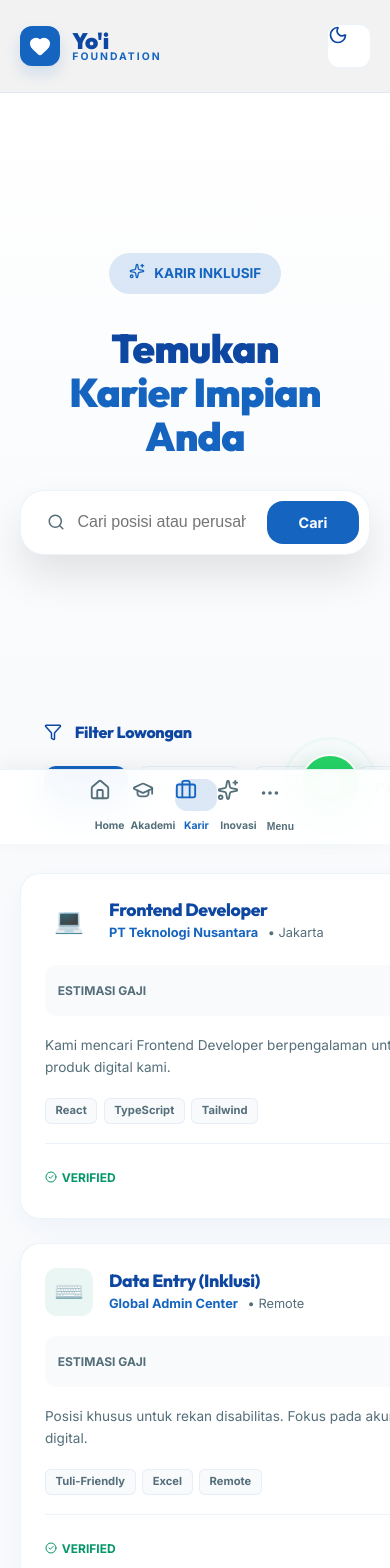
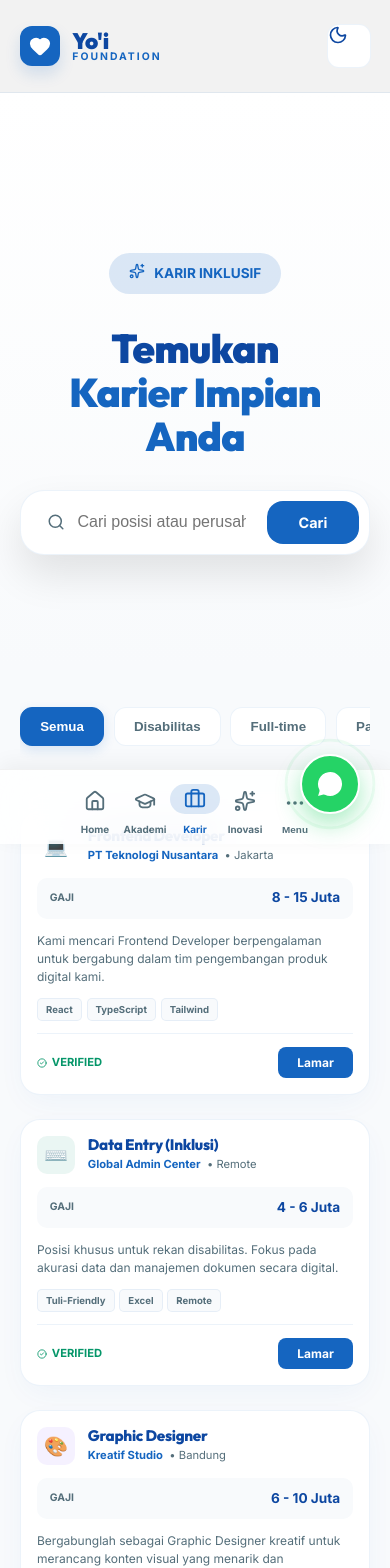
Before and after one commit to anhar-glicth/yoiapp, a React (Vite) app: page /lowongan in a window 390 px wide. Shown: the top 1568 px of the page. Built offline with nearby package versions, Linux system fonts and the light colour scheme.

Commit message:
feat: implement responsive Navbar and create LowonganKerja page structure

```diff
--- a/src/components/Navbar.jsx
+++ b/src/components/Navbar.jsx
@@ -287,18 +287,55 @@ const Navbar = () => {
         .drawer-link-item.active {
           background: var(--primary-glow); color: var(--primary); border-color: var(--primary);
         }
+        .mobile-bottom-nav {
+          position: fixed;
+          bottom: 0;
+          left: 0;
+          right: 0;
+          height: 75px;
+          background: rgba(255, 255, 255, 0.85);
+          backdrop-filter: blur(20px);
+          border-top: 1px solid rgba(0, 0, 0, 0.05);
+          z-index: 1000;
+          padding-bottom: env(safe-area-inset-bottom);
+        }
+        [data-theme='dark'] .mobile-bottom-nav {
+          background: rgba(15, 23, 42, 0.85);
+          border-top-color: rgba(255, 255, 255, 0.05);
+        }
         .mobile-nav-btn {
-          display: flex; flex-direction: column; align-items: center;
-          gap: 0.4rem; color: var(--text-muted); text-decoration: none;
-          background: none; border: none; font-weight: 700; font-size: 0.65rem;
+          flex: 1;
+          display: flex;
+          flex-direction: column;
+          align-items: center;
+          justify-content: center;
+          gap: 4px;
+          color: var(--text-muted);
+          text-decoration: none;
+          background: none;
+          border: none;
+          font-weight: 800;
+          font-size: 0.62rem;
+          transition: all 0.3s cubic-bezier(0.4, 0, 0.2, 1);
+          cursor: pointer;
         }
-        .mobile-nav-btn.active { color: var(--primary); }
+        .mobile-nav-btn.active {
+          color: var(--primary);
+        }
         .mobile-nav-btn .icon-wrap {
-          width: 42px; height: 32px; border-radius: 12px;
-          display: flex; alignItems: center; justifyContent: center;
+          width: 50px;
+          height: 30px;
+          border-radius: 100px;
+          display: flex;
+          align-items: center;
+          justify-content: center;
           transition: 0.3s;
+          margin-bottom: 2px;
         }
-        .mobile-nav-btn.active .icon-wrap { background: var(--primary-glow); }
+        .mobile-nav-btn.active .icon-wrap {
+          background: var(--primary-glow);
+          transform: translateY(-2px);
+        }
         @media (max-width: 900px) {
           .nav-links, .desktop-only { display: none !important; }
         }
--- a/src/pages/LowonganKerja.jsx
+++ b/src/pages/LowonganKerja.jsx
@@ -118,12 +118,11 @@ const LowonganKerja = () => {
         <div className="container">
           <div className="job-layout">
 
-            {/* Filter Sidebar */}
+            {/* Filter Sidebar - IMPROVED SWIPE */}
             <aside className="job-filter-sidebar">
-              <div className="glass-card" style={{ padding: '1.5rem' }}>
-                <h3 style={{ fontSize: '1rem', fontWeight: '800', marginBottom: '1.5rem', display: 'flex', alignItems: 'center', gap: '0.8rem' }} className="hide-on-mobile">
+              <div className="filter-header hide-on-mobile">
                 <Filter size={18} /> Filter Lowongan
-                </h3>
+              </div>
               <div className="filter-button-group">
                 {jobTypes.map(type => (
                   <button
@@ -135,10 +134,9 @@ const LowonganKerja = () => {
                   </button>
                 ))}
               </div>
-              </div>
             </aside>
 
-            {/* Job List - IMPROVED GRID TO PREVENT STACKING */}
+            {/* Job List - COMPACT CARDS */}
             <div className="job-grid-system">
               {filtered.map((job, i) => (
                 <motion.div
@@ -148,44 +146,44 @@ const LowonganKerja = () => {
                   viewport={{ once: true }}
                   transition={{ delay: i * 0.1 }}
                   className="glass-card job-card-premium"
-                  style={{ padding: '1.5rem', display: 'flex', flexDirection: 'column', gap: '1.2rem' }}
+                  style={{ padding: '1rem', display: 'flex', flexDirection: 'column', gap: '0.8rem' }}
                 >
-                  <div style={{ display: 'flex', gap: '1rem', alignItems: 'center' }}>
+                  <div style={{ display: 'flex', gap: '0.8rem', alignItems: 'center' }}>
                     <div style={{
-                      width: '48px', height: '48px', borderRadius: '12px', background: `${job.color}15`,
-                      color: job.color, display: 'flex', alignItems: 'center', justifyContent: 'center', fontSize: '1.5rem'
+                      width: '38px', height: '38px', borderRadius: '10px', background: `${job.color}15`,
+                      color: job.color, display: 'flex', alignItems: 'center', justifyContent: 'center', fontSize: '1.2rem'
                     }}>
                       {job.icon}
                     </div>
                     <div style={{ flex: 1 }}>
-                      <h3 style={{ fontSize: '1.1rem', fontWeight: '800', marginBottom: '0.2rem' }}>{job.title}</h3>
-                      <div style={{ display: 'flex', gap: '0.6rem', alignItems: 'center' }}>
-                        <span style={{ color: 'var(--primary)', fontWeight: '700', fontSize: '0.8rem' }}>{job.company}</span>
-                        <span style={{ color: 'var(--text-muted)', fontSize: '0.8rem' }}>• {job.location}</span>
+                      <h3 style={{ fontSize: '0.95rem', fontWeight: '800', marginBottom: '0.1rem', color: 'var(--text-main)' }}>{job.title}</h3>
+                      <div style={{ display: 'flex', gap: '0.4rem', alignItems: 'center', flexWrap: 'wrap' }}>
+                        <span style={{ color: 'var(--primary)', fontWeight: '700', fontSize: '0.7rem' }}>{job.company}</span>
+                        <span style={{ color: 'var(--text-muted)', fontSize: '0.7rem' }}>• {job.location}</span>
                       </div>
                     </div>
                   </div>
 
-                  <div style={{ background: 'var(--bg-dark)', padding: '0.8rem', borderRadius: '12px', display: 'flex', justifyContent: 'space-between', alignItems: 'center' }}>
-                    <div style={{ fontSize: '0.75rem', color: 'var(--text-muted)', fontWeight: '700' }}>ESTIMASI GAJI</div>
-                    <div style={{ fontSize: '1rem', fontWeight: '900', color: 'var(--text-main)' }}>{job.salary}</div>
+                  <div style={{ background: 'var(--bg-dark)', padding: '0.6rem 0.8rem', borderRadius: '10px', display: 'flex', justifyContent: 'space-between', alignItems: 'center' }}>
+                    <div style={{ fontSize: '0.65rem', color: 'var(--text-muted)', fontWeight: '700' }}>GAJI</div>
+                    <div style={{ fontSize: '0.85rem', fontWeight: '900', color: 'var(--text-main)' }}>{job.salary}</div>
                   </div>
 
-                  <p style={{ color: 'var(--text-muted)', fontSize: '0.85rem', lineHeight: 1.6, flex: 1 }}>{job.desc}</p>
+                  <p style={{ color: 'var(--text-muted)', fontSize: '0.75rem', lineHeight: 1.5, flex: 1 }}>{job.desc}</p>
 
-                  <div style={{ display: 'flex', gap: '0.4rem', flexWrap: 'wrap' }}>
+                  <div style={{ display: 'flex', gap: '0.3rem', flexWrap: 'wrap' }}>
                     {job.tags.slice(0, 3).map(tag => (
-                      <span key={tag} style={{ background: 'var(--bg-dark)', padding: '0.2rem 0.6rem', borderRadius: '6px', fontSize: '0.7rem', color: 'var(--text-muted)', border: '1px solid var(--glass-border)', fontWeight: '700' }}>
+                      <span key={tag} style={{ background: 'var(--bg-dark)', padding: '0.15rem 0.5rem', borderRadius: '5px', fontSize: '0.6rem', color: 'var(--text-muted)', border: '1px solid var(--glass-border)', fontWeight: '700' }}>
                         {tag}
                       </span>
                     ))}
                   </div>
 
-                  <div style={{ display: 'flex', justifyContent: 'space-between', alignItems: 'center', paddingTop: '1rem', borderTop: '1px solid var(--glass-border)' }}>
-                    <div style={{ display: 'flex', alignItems: 'center', gap: '0.3rem', color: '#059669', fontSize: '0.75rem', fontWeight: '800' }}>
-                      <CheckCircle2 size={12} /> VERIFIED
+                  <div style={{ display: 'flex', justifyContent: 'space-between', alignItems: 'center', paddingTop: '0.8rem', borderTop: '1px solid var(--glass-border)' }}>
+                    <div style={{ display: 'flex', alignItems: 'center', gap: '0.3rem', color: '#059669', fontSize: '0.7rem', fontWeight: '800' }}>
+                      <CheckCircle2 size={10} /> VERIFIED
                     </div>
-                    <button className="btn btn-primary" style={{ padding: '0.6rem 1.5rem', borderRadius: '10px', fontSize: '0.8rem' }}>Lamar</button>
+                    <button className="btn btn-primary" style={{ padding: '0.5rem 1.2rem', borderRadius: '8px', fontSize: '0.75rem' }}>Lamar</button>
                   </div>
                 </motion.div>
               ))}
@@ -248,25 +246,34 @@ const LowonganKerja = () => {
           display: flex;
           flex-direction: row;
           overflow-x: auto;
-          gap: 0.5rem;
-          padding-bottom: 0.5rem;
+          overflow-y: hidden;
+          gap: 0.6rem;
+          padding: 0.5rem 0 1rem;
+          width: 100%;
+          -webkit-overflow-scrolling: touch;
+          scrollbar-width: none;
+          -ms-overflow-style: none;
         }
+        .filter-button-group::-webkit-scrollbar { display: none; }
+
         @media (min-width: 1024px) {
           .filter-button-group {
             flex-direction: column;
             overflow-x: visible;
+            padding: 0;
           }
         }
         .filter-tab-btn {
-          padding: 0.8rem 1.2rem;
+          padding: 0.7rem 1.2rem;
           border-radius: 12px;
           border: 1px solid var(--glass-border);
-          background: transparent;
+          background: var(--bg-card);
           color: var(--text-muted);
           font-weight: 700;
           white-space: nowrap;
           cursor: pointer;
           transition: all 0.3s;
+          flex-shrink: 0;
         }
         .filter-tab-btn.active {
           background: var(--primary);
@@ -276,20 +283,10 @@ const LowonganKerja = () => {
         }
         @media (max-width: 1023px) {
           .hide-on-mobile { display: none; }
-          .filter-button-group::-webkit-scrollbar { display: none; }
           .job-filter-sidebar {
-            position: sticky;
-            top: 70px;
-            z-index: 10;
-            background: var(--bg-dark);
-            margin: 0 -1.25rem;
-            padding: 0 1.25rem;
-          }
-          .job-filter-sidebar .glass-card {
-            border: none;
-            background: transparent;
-            padding: 1rem 0;
-            box-shadow: none;
+            width: 100%;
+            overflow: hidden;
+            margin-bottom: 1rem;
           }
         }
         .job-card-premium:hover {
```
Lines whose indentation alone changed are shown as unchanged.
